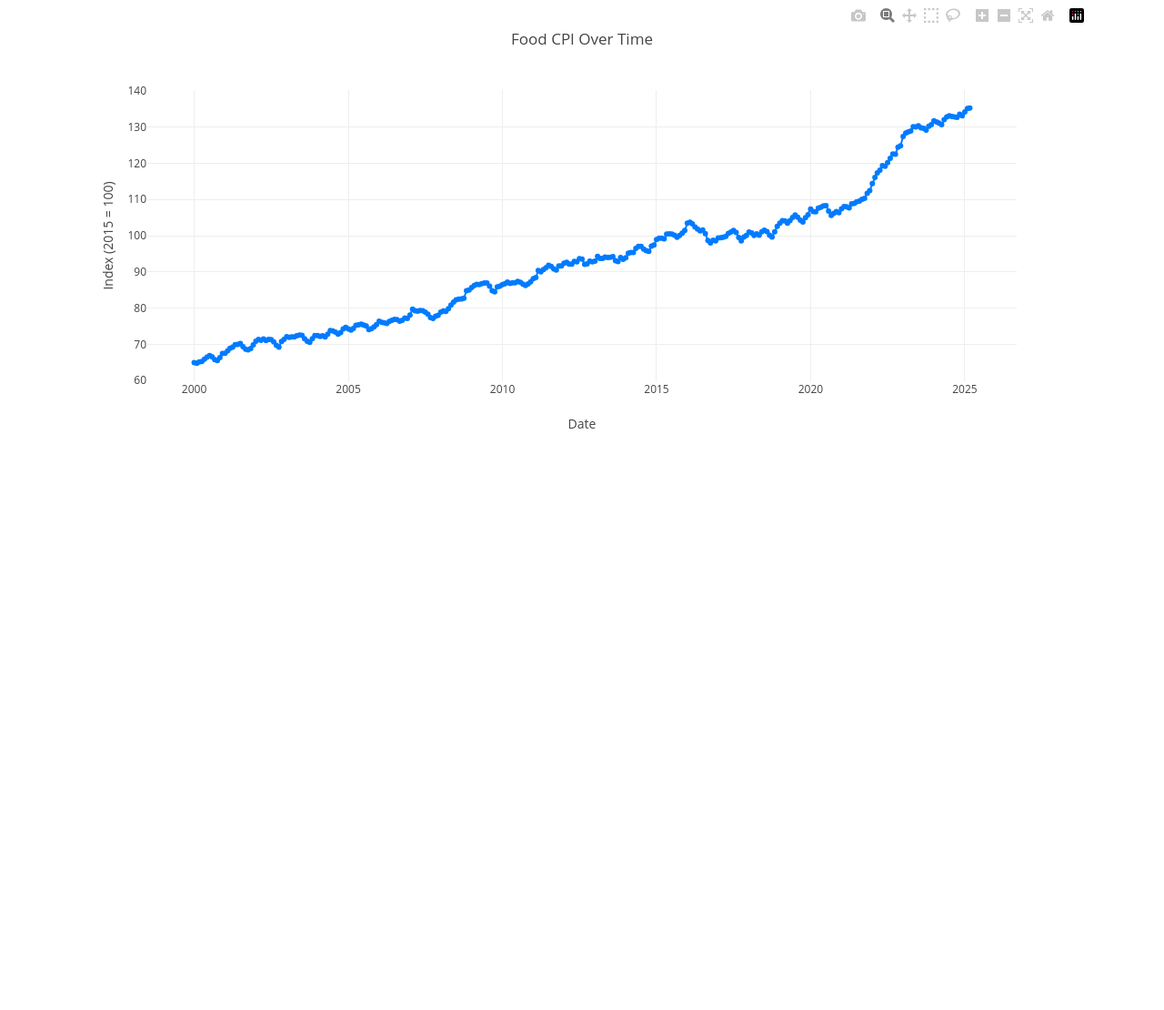
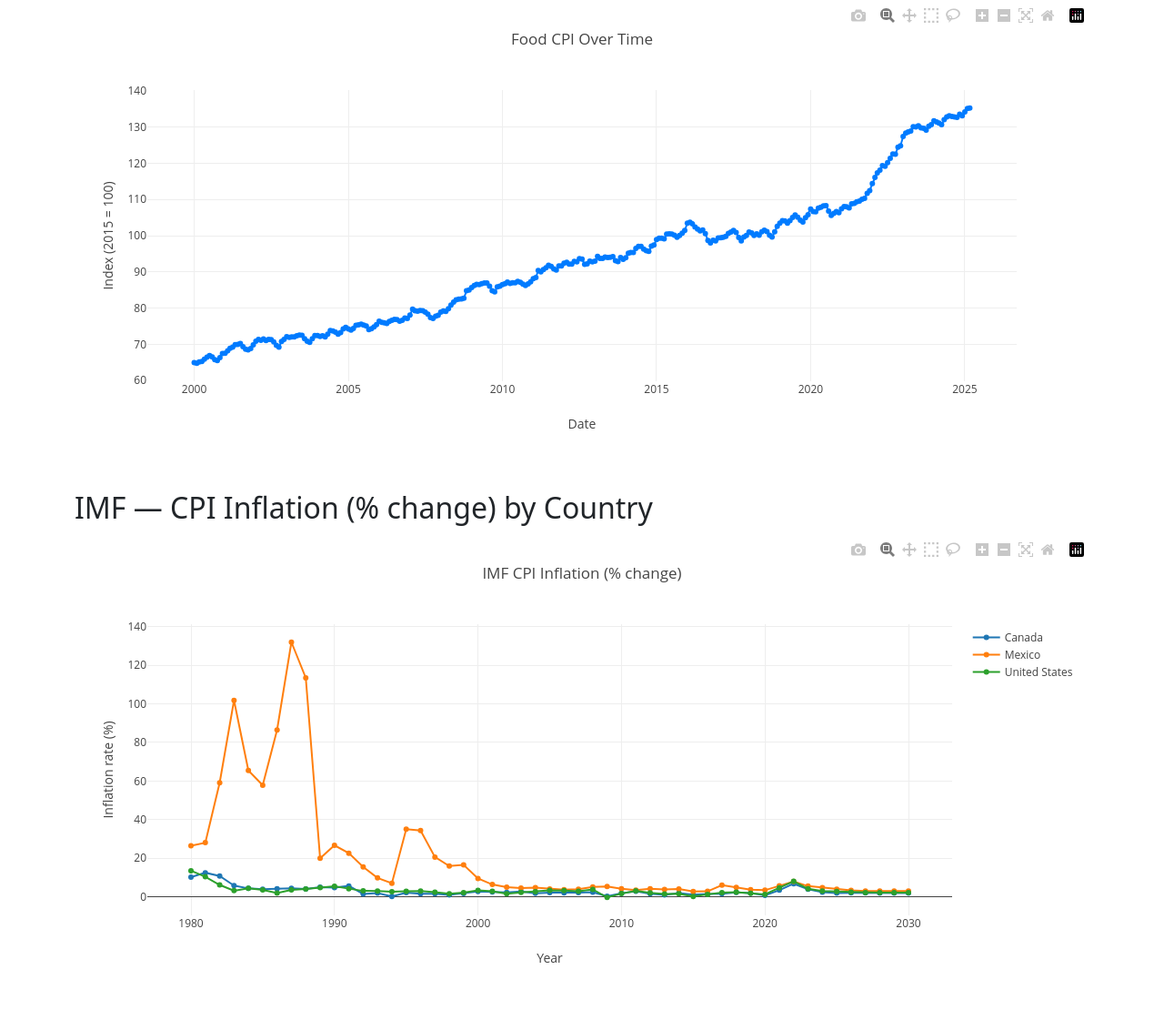
Before and after one commit to khfong26/Sta160-Group-Project, a Flask app: page /dashboard in a window 1280 px wide. Shown: the part 135-1245 px from the top of the page at 91% size. Before the commit the page ends 606 px from the top, so only its background shows below. Run offline with Flask 3, Linux system fonts and the light colour scheme; some libraries are stand-ins or nearby versions.

Commit message:
Update dashboard.html
add IMF image on dashboard

```diff
--- a/templates/dashboard.html
+++ b/templates/dashboard.html
@@ -2,6 +2,9 @@
 {% block content %}
 <h2>Canada — Consumer Prices, Food Index (2015 = 100)</h2>
 <div id="cpi-chart" style="height:500px;"></div>
+
+<h2 style="margin-top:40px;">IMF — CPI Inflation (% change) by Country</h2>
+<div id="imf_inflation_chart" style="height:500px;"></div>
 
 <script>
 fetch('/api/cpi_data')
@@ -25,5 +28,34 @@ fetch('/api/cpi_data')
 
     Plotly.newPlot('cpi-chart', [trace], layout);
   });
+
+fetch('/api/imf_inflation')
+  .then(resp => resp.json())
+  .then(data => {
+    const years = data.years;
+    const countryList = data.countries;
+    const seriesDict = data.values;
+    const traces = countryList.map(countryName => {
+      return {
+        x: years,
+        y: seriesDict[countryName],
+        mode: 'lines+markers',
+        type: 'scatter',
+        name: countryName
+      };
+    });
+    const layout2 = {
+      title: 'IMF CPI Inflation (% change)',
+      xaxis: { title: 'Year' },
+      yaxis: { title: 'Inflation rate (%)' },
+      plot_bgcolor: 'white',
+      paper_bgcolor: 'white'
+    };
+
+    Plotly.newPlot('imf_inflation_chart', traces, layout2);
+  })
+  .catch(err => {
+    console.error('Error loading /api/imf_inflation:', err);
+  });
 </script>
 {% endblock %}
```
